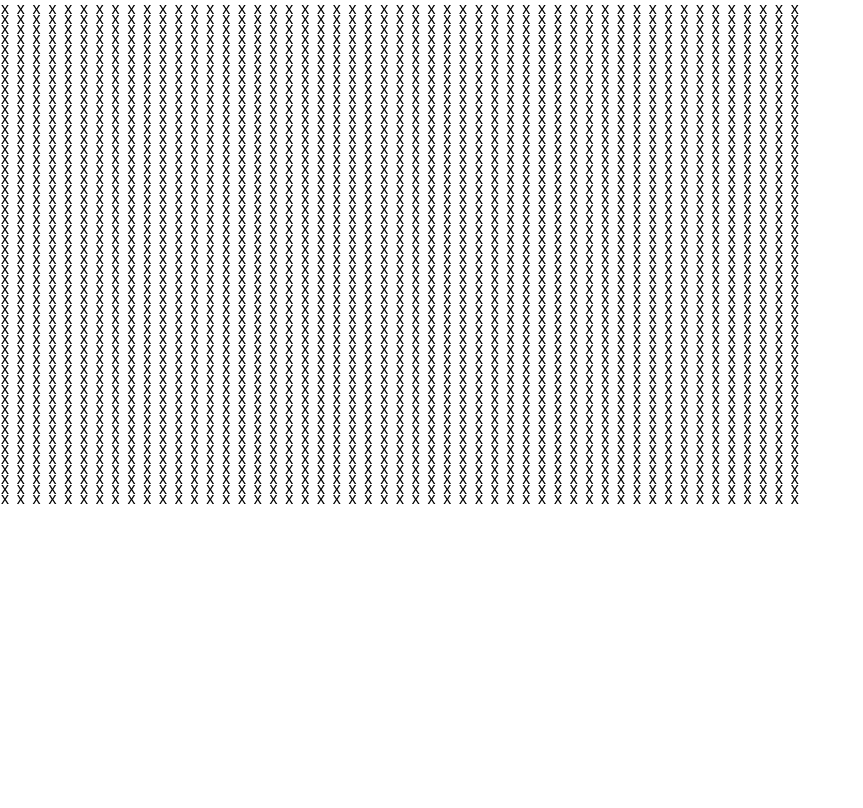
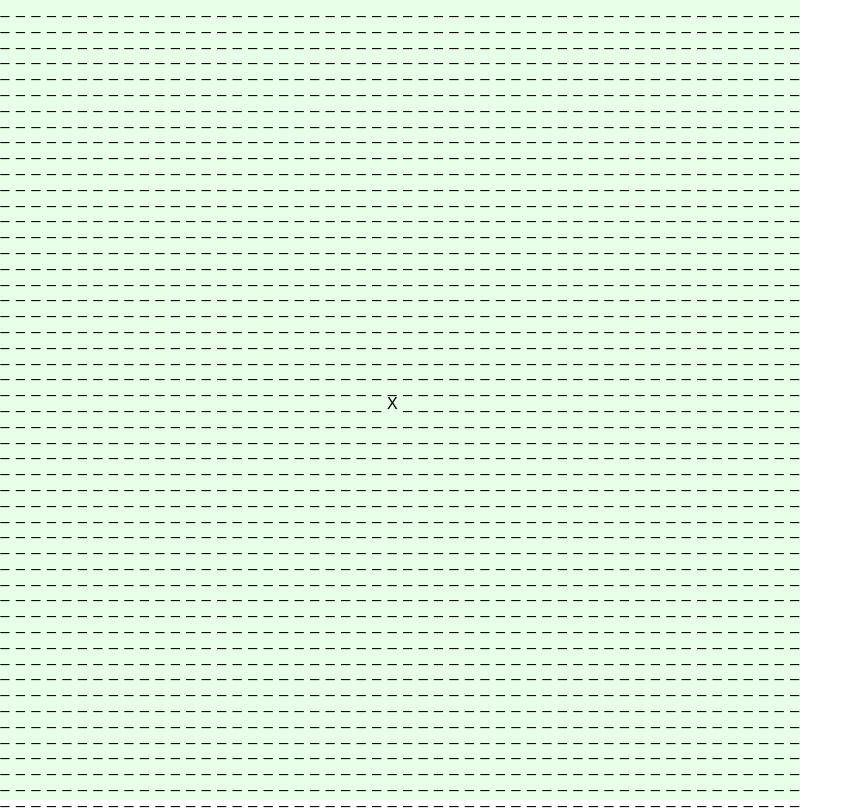
Before and after one commit to xbanegas/wyn-farm, a React (Create React App) app: page / in a window 1280 px wide. Shown: the whole page, without its empty margins (0-863 px from the left). Built offline with nearby package versions, Linux system fonts and the light colour scheme.

Commit message:
player-location

```diff
--- a/src/App.js
+++ b/src/App.js
@@ -2,6 +2,7 @@
 import World from "./components/World";
 import logo from './logo.svg';
 import './App.css';
+
 
 class App extends Component {
   render() {
--- a/src/components/Block.js
+++ b/src/components/Block.js
@@ -2,10 +2,32 @@
 import '../css/Block.css'
 
 class Block extends Component {
+    constructor(props){
+        super(props);
+        this.state = props.data;
+        this.location = props.blockID
+        this.block_content = this.makeBlockContent();
+    }
+
+    makeBlockContent(){
+        if (this.state.player.location === this.props.blockID){
+            return(
+                <div className="block_content">
+                    <span>X</span>
+                </div>
+            );
+        }
+        return(
+            <div className="block_content">
+                <span>_</span>
+            </div>
+        );
+    }
+
     render(){
         return(
-            <div className="block">
-                <span>x</span>
+            <div className="block" id={this.location}>
+                {this.block_content}
             </div>
         );
     }
--- a/src/components/Row.js
+++ b/src/components/Row.js
@@ -1,4 +1,5 @@
 import React, { Component } from 'react';
+import {padNum} from './World';
 import Block from './Block';
 import '../css/Row.css';
 
@@ -9,11 +10,11 @@
     }
     makeRows(props){
         // console.log(props);
-        let size = props.data.size;
+        let size = props.data.world.size;
         this.these_blocks = []
         for (let i = 0; i<= size; i++){
             // console.log(i);
-            this.these_blocks.push(<Block data={props.data} />)
+            this.these_blocks.push(<Block data={props.data} blockID={`${this.props.rowNum}` + `${padNum(i)}`}/>)
         }
         // console.log(this.these_blocks);
     }
--- a/src/components/World.js
+++ b/src/components/World.js
@@ -4,22 +4,25 @@
 import logo from '../logo.svg';
 import '../css/World.css';
 
+const padNum = (num)=> {
+  return String("0" + num).slice(-2);
+};
+
 class World extends Component {
   constructor(props){
     super(props);
     this.state = {
       world: {
-        size: 50,
+        size: 51,
         grid:[]
       },
-      players: [
-        {
+      player: {
           id: '298323',
+          location: '2525',
           name: 'kidA',
           hunger: 0,
           health: 10
-        }
-      ]
+      }
     }
 
     this.makeWorldRows(this.state.world.size);
@@ -30,15 +33,15 @@
     // console.log(world_rows);
     world_rows = world_rows.map(()=>'0'.repeat(size).split(""));
     world_rows.forEach((row, i) => row.forEach((block, j)=>{
-      world_rows[i][j] = { location: `${i}-${j}` }
+      world_rows[i][j] = { location: `${padNum(i)}` + `${padNum(j)}` }
     }));
     this.state.grid = world_rows;
 
     this.these_rows = [];
     world_rows.forEach((row, i)=>{
-      this.these_rows.push(<Row key={i} styleName={`row row-${i}`} data={this.state.world} />);
+      this.these_rows.push(<Row key={i} styleName={`row row-${i}`} data={this.state} rowNum={padNum(i)} />);
     });
-    console.log(this.these_rows);
+    // console.log(this.these_rows);
   }
 
   render() {
@@ -50,4 +53,5 @@
   }
 }
 
+export{padNum};
 export default World;
--- a/src/css/Block.css
+++ b/src/css/Block.css
@@ -1,4 +1,5 @@
 .block {
     height:10px;
     width:10px;
+
 }
--- a/src/css/World.css
+++ b/src/css/World.css
@@ -1,4 +1,8 @@
 .world {
     height: 800px;
     width: 800px;
+    background-color:rgb(232, 255, 232);
+    display:flex;
+    flex-direction: column;
+    justify-content:space-between;
 }
```
